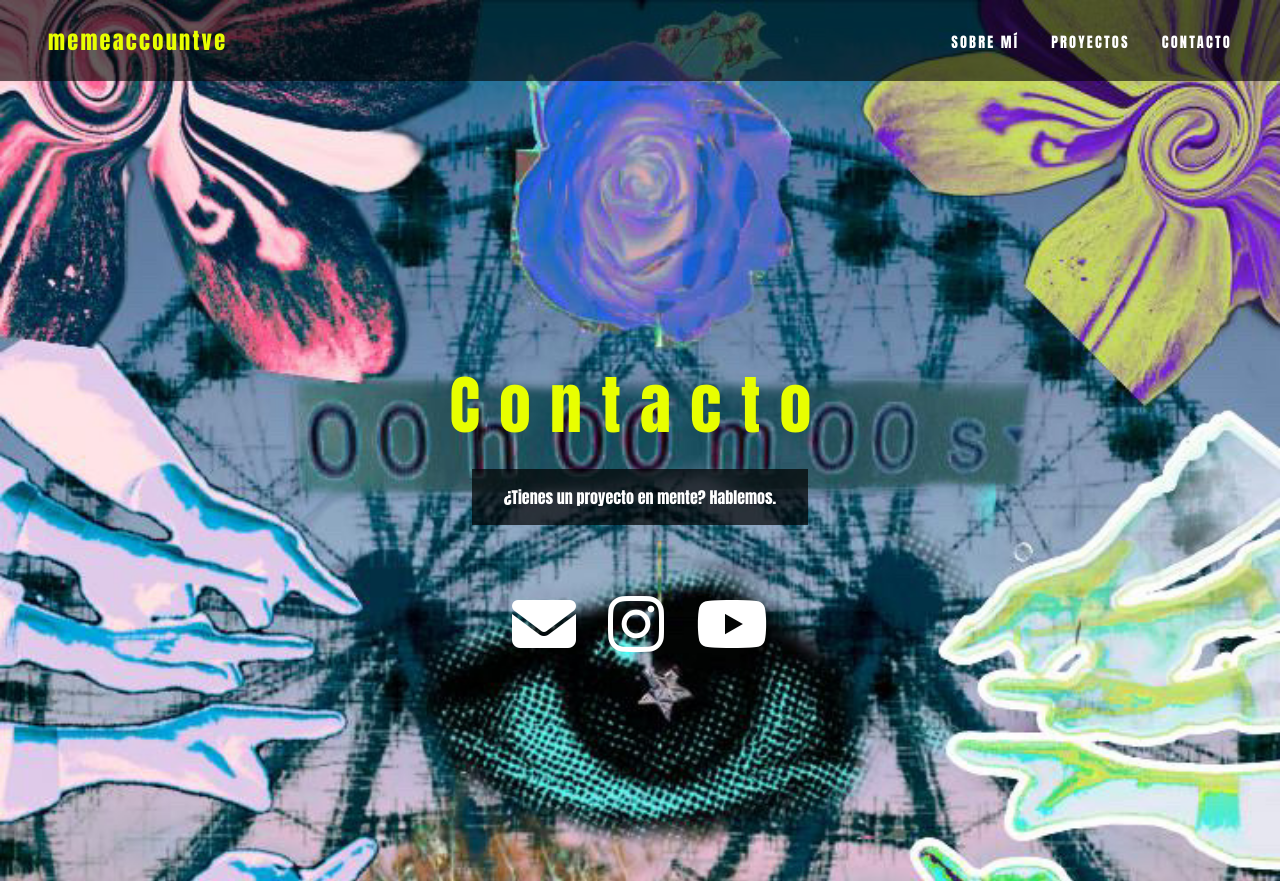
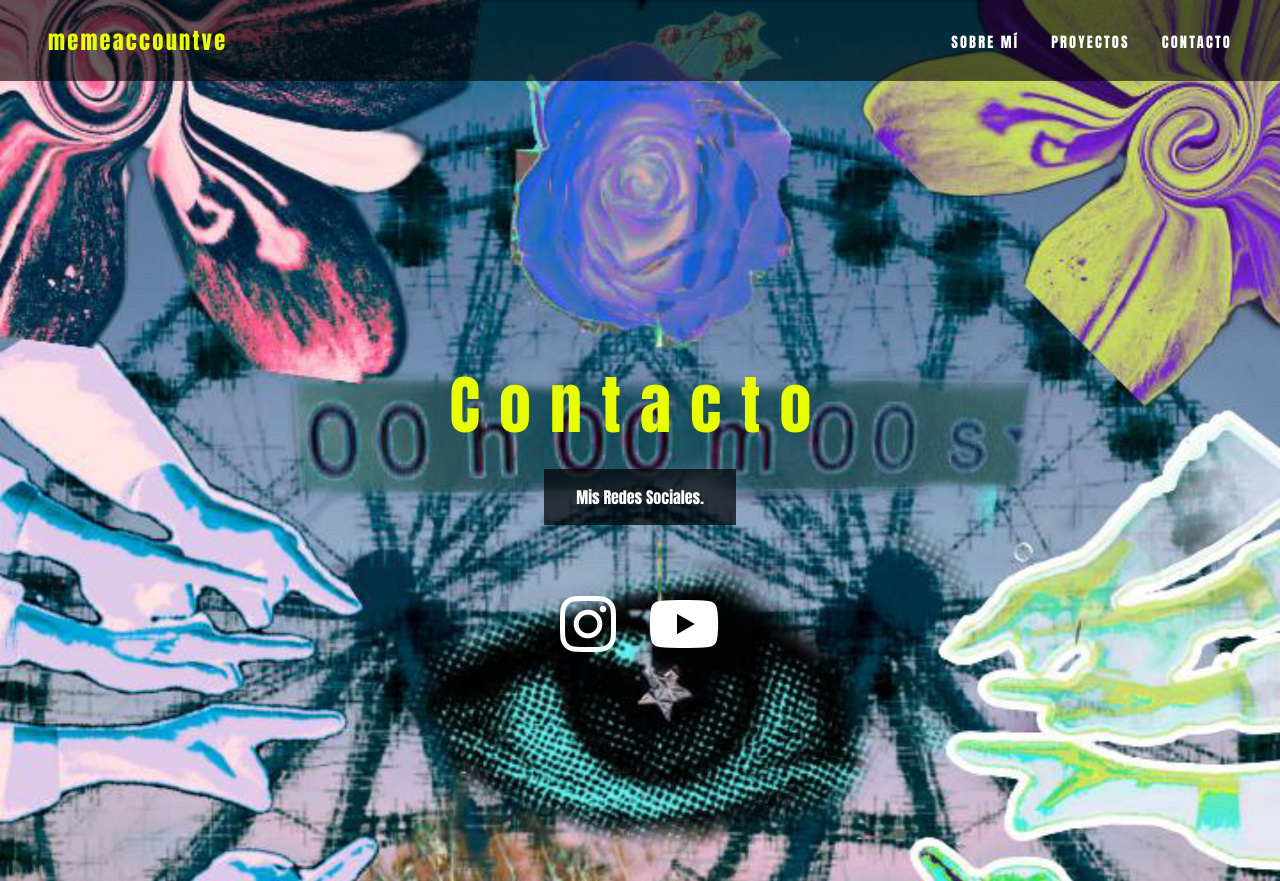
Before and after one commit to juanjovaldes232006-prog/Mi_Portafolio, a plain HTML site: page contacto.html in a window 1280 px wide. Drawn offline with Linux system fonts and the light colour scheme.

Commit message:
Actualizacion Portafolio

```diff
--- a/contacto.html
+++ b/contacto.html
@@ -20,10 +20,9 @@
   <section id="contacto">
 
     <h2>Contacto</h2>
-    <p>¿Tienes un proyecto en mente? Hablemos.</p>
+    <p>Mis Redes Sociales.</p>
 
     <div class="contacto-links">
-  <a href="mailto:tucorreo@gmail.com"><i class="fa-solid fa-envelope"></i></a>
   <a href="https://www.instagram.com/memeaccountve" target="_blank"><i class="fa-brands fa-instagram"></i></a>
   <a href="https://youtube.com/@memeaccountve?si=drsJkuM6DKrOdWAk" target="_blank"><i class="fa-brands fa-youtube"></i></a>
 </div>
--- a/style.css
+++ b/style.css
@@ -514,7 +514,7 @@ audio {
   font-size: 4rem;
   color: #ffffff;
   text-decoration: none;
-  transition: color 0.3s, transform 0.3s;
+  transition: color 0.3s,  0.3s;
 }
 
 .contacto-links a:hover {
```
